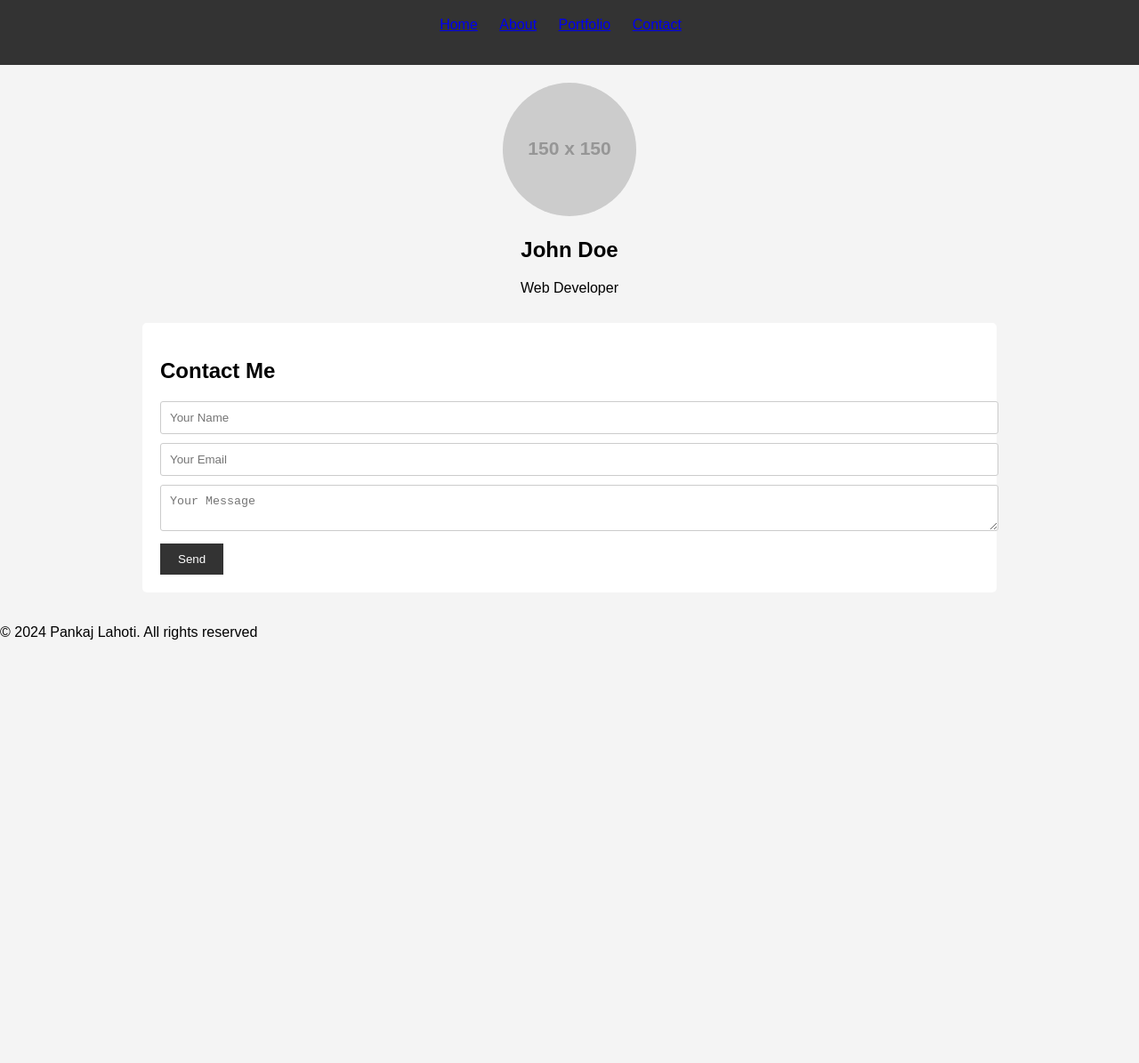
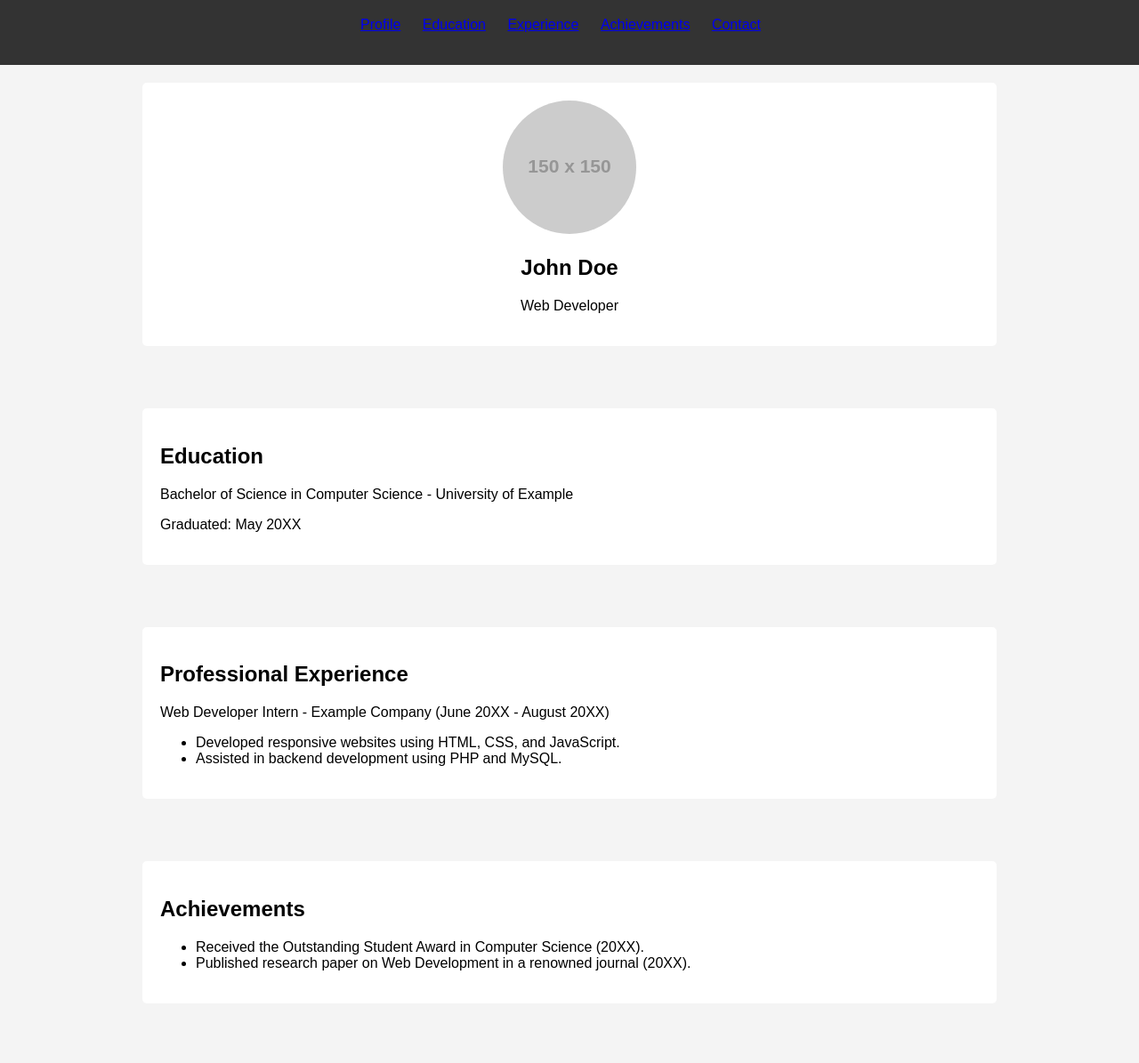
Before and after one commit to Pankaj0506/Portfolio-Resume, a plain HTML site: page index.html in a window 1280 px wide. Shown: the part 81-1276 px from the top of the page at 89% size. Before the commit the page ends 817 px from the top, so only its background shows below. Drawn offline with Linux system fonts and the light colour scheme; placeholder pictures from the web are drawn by us.

Commit message:
Update index.html

```diff
--- a/index.html
+++ b/index.html
@@ -53,6 +53,7 @@
             background-color: #fff;
             padding: 20px;
             border-radius: 5px;
+            margin-bottom: 30px;
         }
         .contact-form input[type="text"],
         .contact-form textarea {
@@ -69,6 +70,12 @@
             padding: 10px 20px;
             cursor: pointer;
         }
+        .section {
+            background-color: #fff;
+            padding: 20px;
+            border-radius: 5px;
+            margin-bottom: 30px;
+        }
     </style>
 </head>
 <body>
@@ -76,22 +83,54 @@
         <h1>Portfolio Website</h1>
         <nav>
             <ul>
-                <li><a href="#">Home</a></li>
-                <li><a href="#">About</a></li>
-                <li><a href="#">Portfolio</a></li>
-                <li><a href="#">Contact</a></li>
+                <li><a href="#profile">Profile</a></li>
+                <li><a href="#education">Education</a></li>
+                <li><a href="#experience">Experience</a></li>
+                <li><a href="#achievements">Achievements</a></li>
+                <li><a href="#contact">Contact</a></li>
             </ul>
         </nav>
     </header>
 
-    <div class="container">
-        <div class="profile">
+    <div id="profile" class="container">
+        <div class="section profile">
             <img src="https://via.placeholder.com/150" alt="Profile Picture">
             <h2>John Doe</h2>
             <p>Web Developer</p>
         </div>
+    </div>
 
-        <div class="contact-form">
+    <div id="education" class="container">
+        <div class="section">
+            <h2>Education</h2>
+            <p>Bachelor of Science in Computer Science - University of Example</p>
+            <p>Graduated: May 20XX</p>
+        </div>
+    </div>
+
+    <div id="experience" class="container">
+        <div class="section">
+            <h2>Professional Experience</h2>
+            <p>Web Developer Intern - Example Company (June 20XX - August 20XX)</p>
+            <ul>
+                <li>Developed responsive websites using HTML, CSS, and JavaScript.</li>
+                <li>Assisted in backend development using PHP and MySQL.</li>
+            </ul>
+        </div>
+    </div>
+
+    <div id="achievements" class="container">
+        <div class="section">
+            <h2>Achievements</h2>
+            <ul>
+                <li>Received the Outstanding Student Award in Computer Science (20XX).</li>
+                <li>Published research paper on Web Development in a renowned journal (20XX).</li>
+            </ul>
+        </div>
+    </div>
+
+    <div id="contact" class="container">
+        <div class="section contact-form">
             <h2>Contact Me</h2>
             <form action="#" method="post">
                 <input type="text" name="name" placeholder="Your Name">
```
